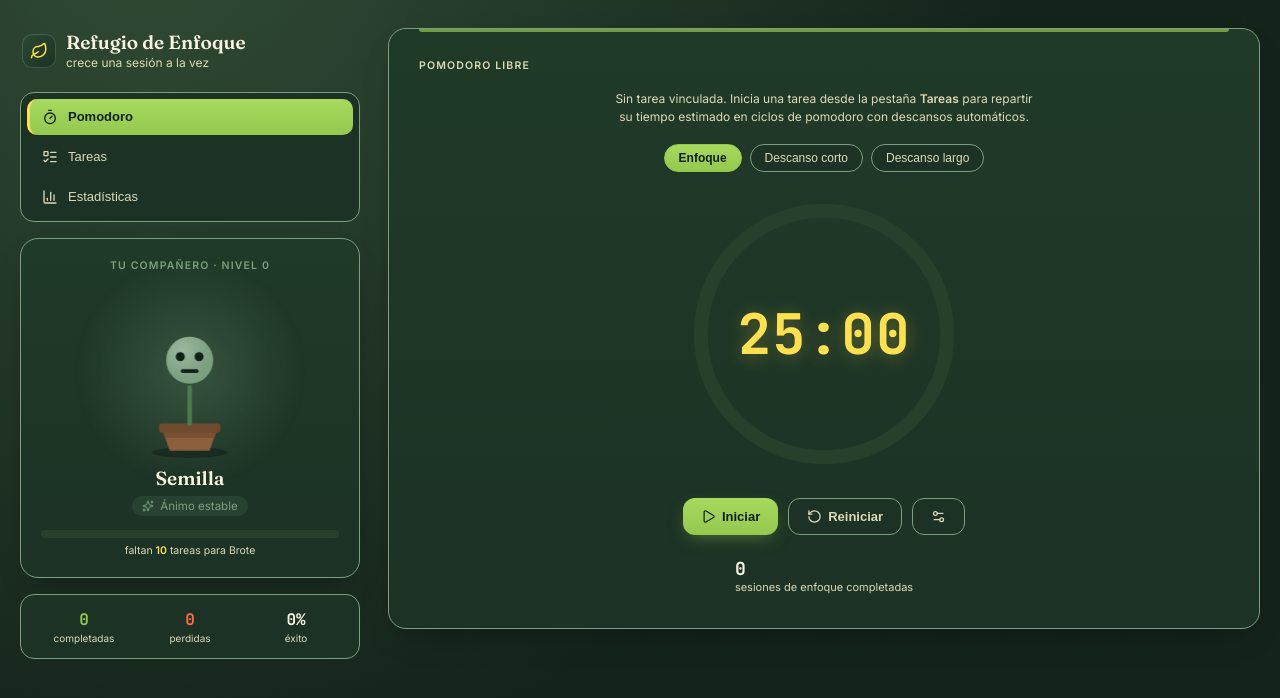
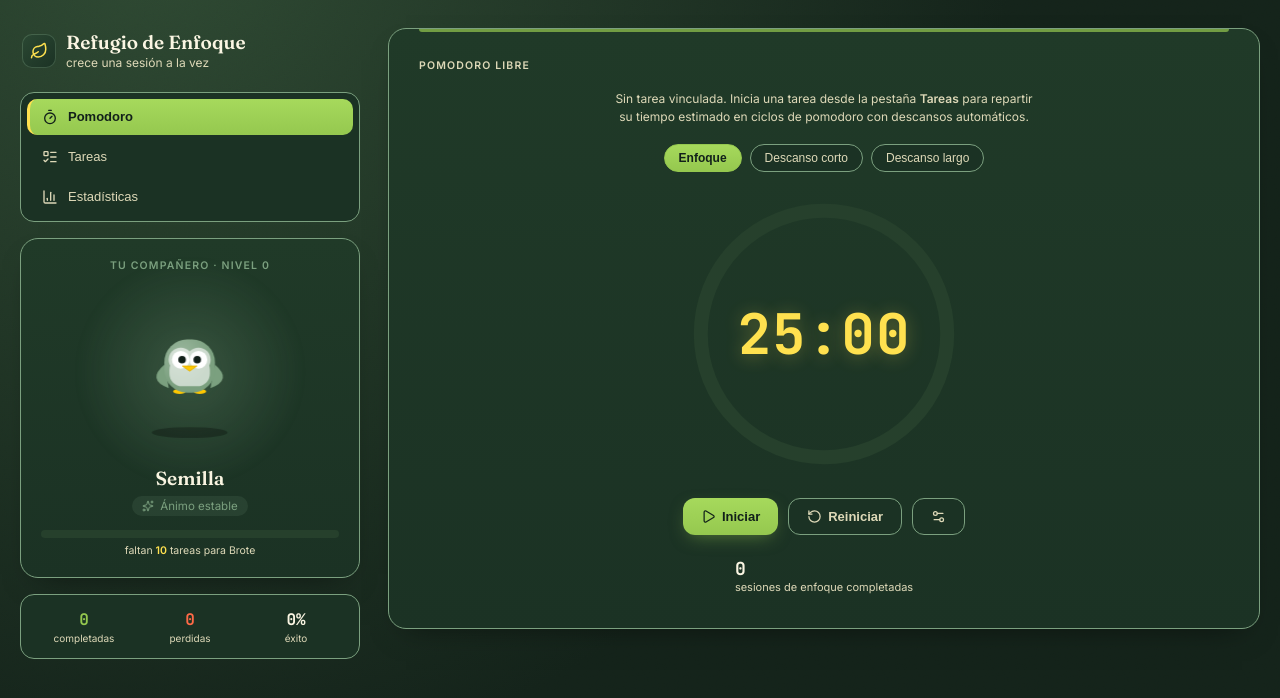
Before and after one commit to derekrojo120599/Focus-APP, a React (Vite) app: page / in a window 1280 px wide. Shown: the top 698 px of the page. Built offline with nearby package versions, Linux system fonts and the light colour scheme.

Commit message:
avatar cambios

```diff
--- a/src/App.jsx
+++ b/src/App.jsx
@@ -112,8 +112,8 @@ function Companion({ level, mood, size = 176 }) {
   const bodyColor = MOOD_COLOR[mood];
   const tilt = mood === "sad" ? -6 : mood === "happy" ? 2 : 0;
 
-  const leafPairs = Math.min(level, 6);
-  const bodyR = 26 + Math.min(level, 8) * 2;
+  // Gamification elements scale with level
+  const bodyR = 28 + Math.min(level, 8) * 1.5; // Slightly larger base for the owl body
   const flowerCount = level >= 5 ? Math.min(level - 4, 8) : 0;
   const fruitCount = level >= 10 ? Math.min(level - 9, 6) : 0;
   const auraRings = level >= 12 ? Math.min(Math.floor((level - 11) / 2) + 1, 4) : 0;
@@ -130,76 +130,98 @@ function Companion({ level, mood, size = 176 }) {
         </div>
       )}
       <svg width={size} height={size} viewBox="0 0 200 200" className="companion-svg" style={{ "--tilt": `${tilt}deg` }}>
-        <ellipse cx="100" cy="192" rx="42" ry="6" fill="#000" opacity="0.28" />
-        <path d="M 70 168 L 130 168 L 122 190 L 78 190 Z" fill="#8B5E3C" />
-        <path d="M 70 168 L 130 168 L 127 176 L 73 176 Z" fill="#71492E" opacity="0.6" />
-        <rect x="66" y="160" width="68" height="10" rx="3" fill="#6E4A2F" />
+        <ellipse cx="100" cy="170" rx="42" ry="6" fill="#000" opacity="0.28" />
 
         {Array.from({ length: auraRings }).map((_, i) => (
           <circle
-            key={`ring-${i}`} cx="100" cy="90" r={bodyR + 26 + i * 13} fill="none"
+            key={`ring-${i}`} cx="100" cy="95" r={bodyR + 26 + i * 13} fill="none"
             stroke={auraPalette[i % auraPalette.length]} strokeWidth="2" opacity="0.35"
             className="aura-ring" style={{ animationDelay: `${i * 0.4}s` }}
           />
         ))}
 
         {Array.from({ length: orbitCount }).map((_, i) => {
-          const [x, y] = polar(100, 88, bodyR + 42, (360 / orbitCount) * i - 90);
+          const [x, y] = polar(100, 95, bodyR + 42, (360 / orbitCount) * i - 90);
           return (
             <circle key={`orbit-${i}`} cx={x} cy={y} r="3.2" fill="#F4D58D" className="orbit-spark" style={{ animationDelay: `${i * 0.3}s` }} />
           );
         })}
 
         <g className="companion-plant">
-          <line x1="100" y1="160" x2="100" y2="120" stroke="#4F7A4C" strokeWidth="5" strokeLinecap="round" />
-          {Array.from({ length: leafPairs }).map((_, i) => {
-            const y = 152 - i * 14;
-            return (
-              <g key={i}>
-                <path d={`M 100 ${y} Q 78 ${y - 8} 82 ${y - 20} Q 100 ${y - 14} 100 ${y} Z`} fill="#5B8C5A" />
-                <path d={`M 100 ${y} Q 122 ${y - 8} 118 ${y - 20} Q 100 ${y - 14} 100 ${y} Z`} fill="#6FA96C" />
-              </g>
-            );
-          })}
+          {/* Owl Feet */}
+          <ellipse cx={100 - bodyR * 0.4} cy={95 + bodyR * 1.05} rx={bodyR * 0.25} ry={bodyR * 0.1} fill="#FFC800" />
+          <ellipse cx={100 + bodyR * 0.4} cy={95 + bodyR * 1.05} rx={bodyR * 0.25} ry={bodyR * 0.1} fill="#FFC800" />
 
-          {Array.from({ length: flowerCount }).map((_, i) => {
-            const [x, y] = polar(100, 82, bodyR + 14, (360 / flowerCount) * i - 90);
-            return <circle key={`flower-${i}`} cx={x} cy={y} r="6.5" fill="#FFE14F" stroke="#12201A" strokeWidth="0.5" />;
-          })}
+          {/* Owl Wings */}
+          <path d={`M ${100 - bodyR} ${95} Q ${100 - bodyR - 20} ${95 + bodyR*0.6} ${100 - bodyR + 5} ${95 + bodyR - 2} Z`} fill={bodyColor} />
+          <path d={`M ${100 + bodyR} ${95} Q ${100 + bodyR + 20} ${95 + bodyR*0.6} ${100 + bodyR - 5} ${95 + bodyR - 2} Z`} fill={bodyColor} />
 
-          {Array.from({ length: fruitCount }).map((_, i) => {
-            const angle = 60 + (60 / Math.max(fruitCount - 1, 1)) * i;
-            const [x, y] = polar(100, 92, bodyR + 6, angle);
-            return <circle key={`fruit-${i}`} cx={x} cy={y} r="4.5" fill="#D9857A" />;
-          })}
+          {/* Owl Body Base */}
+          <rect x={100 - bodyR} y={95 - bodyR} width={bodyR * 2} height={bodyR * 2.1} rx={bodyR * 0.9} fill={bodyColor} />
+          <rect x={100 - bodyR} y={95 - bodyR} width={bodyR * 2} height={bodyR * 2.1} rx={bodyR * 0.9} fill="url(#sheen)" opacity="0.25" />
 
-          {hasCrown && (
-            <g transform={`translate(100, ${64 - bodyR})`}>
-              <path d="M -14 6 L -9 -9 L 0 1 L 9 -9 L 14 6 Z" fill="#F4D58D" stroke="#E7A33E" strokeWidth="1" />
-              <circle cx="0" cy="-9" r="2.4" fill="#E7A33E" />
-              <circle cx="-9" cy="-6" r="2" fill="#E7A33E" />
-              <circle cx="9" cy="-6" r="2" fill="#E7A33E" />
-            </g>
-          )}
-
-          <circle cx="100" cy="90" r={bodyR} fill={bodyColor} className="companion-body" />
-          <circle cx="100" cy="90" r={bodyR} fill="url(#sheen)" opacity="0.25" />
           <defs>
             <radialGradient id="sheen" cx="35%" cy="30%" r="60%">
               <stop offset="0%" stopColor="#ffffff" />
               <stop offset="100%" stopColor="#ffffff" stopOpacity="0" />
             </radialGradient>
           </defs>
-          <circle cx={100 - bodyR * 0.4} cy="86" r="5" fill="#12201A" />
-          <circle cx={100 + bodyR * 0.4} cy="86" r="5" fill="#12201A" />
-          {mood === "happy" && (
-            <path d={`M ${100 - bodyR * 0.35} ${98} Q 100 ${112} ${100 + bodyR * 0.35} ${98}`} stroke="#12201A" strokeWidth="4" fill="none" strokeLinecap="round" />
+
+          {/* Belly & Face Mask */}
+          <g fill="white" opacity="0.6">
+             <rect x={100 - bodyR*0.8} y={95 - bodyR*0.3} width={bodyR*1.6} height={bodyR*1.15} rx={bodyR*0.5} />
+             <circle cx={100 - bodyR*0.35} cy={95 - bodyR*0.2} r={bodyR*0.48} />
+             <circle cx={100 + bodyR*0.35} cy={95 - bodyR*0.2} r={bodyR*0.48} />
+          </g>
+
+          {/* Eyes Base */}
+          <circle cx={100 - bodyR * 0.35} cy={95 - bodyR * 0.2} r={bodyR * 0.35} fill="white" />
+          <circle cx={100 + bodyR * 0.35} cy={95 - bodyR * 0.2} r={bodyR * 0.35} fill="white" />
+
+          {/* Pupils & Eye Expressions */}
+          {mood === "sad" ? (
+            <g>
+              <circle cx={100 - bodyR * 0.35} cy={95 - bodyR * 0.2} r={bodyR * 0.15} fill="#12201A" />
+              <circle cx={100 + bodyR * 0.35} cy={95 - bodyR * 0.2} r={bodyR * 0.15} fill="#12201A" />
+              {/* Drooping Eyelids */}
+              <path d={`M ${100 - bodyR * 0.75} ${95 - bodyR * 0.5} Q ${100 - bodyR * 0.35} ${95 - bodyR * 0.1} ${100} ${95 - bodyR * 0.5} Z`} fill={bodyColor} />
+              <path d={`M ${100} ${95 - bodyR * 0.5} Q ${100 + bodyR * 0.35} ${95 - bodyR * 0.1} ${100 + bodyR * 0.75} ${95 - bodyR * 0.5} Z`} fill={bodyColor} />
+            </g>
+          ) : mood === "happy" ? (
+            <g>
+              {/* Happy curved eyes */}
+              <path d={`M ${100 - bodyR * 0.55} ${95 - bodyR * 0.2} Q ${100 - bodyR * 0.35} ${95 - bodyR * 0.45} ${100 - bodyR * 0.15} ${95 - bodyR * 0.2}`} stroke="#12201A" strokeWidth="4" fill="none" strokeLinecap="round" />
+              <path d={`M ${100 + bodyR * 0.15} ${95 - bodyR * 0.2} Q ${100 + bodyR * 0.35} ${95 - bodyR * 0.45} ${100 + bodyR * 0.55} ${95 - bodyR * 0.2}`} stroke="#12201A" strokeWidth="4" fill="none" strokeLinecap="round" />
+            </g>
+          ) : (
+            <g>
+              <circle cx={100 - bodyR * 0.3} cy={95 - bodyR * 0.2} r={bodyR * 0.15} fill="#12201A" />
+              <circle cx={100 + bodyR * 0.3} cy={95 - bodyR * 0.2} r={bodyR * 0.15} fill="#12201A" />
+            </g>
           )}
-          {mood === "neutral" && (
-            <line x1={100 - bodyR * 0.3} y1="102" x2={100 + bodyR * 0.3} y2="102" stroke="#12201A" strokeWidth="4" strokeLinecap="round" />
-          )}
-          {mood === "sad" && (
-            <path d={`M ${100 - bodyR * 0.35} ${106} Q 100 ${94} ${100 + bodyR * 0.35} ${106}`} stroke="#12201A" strokeWidth="4" fill="none" strokeLinecap="round" />
+
+          {/* Beak */}
+          <path d={`M 92 ${95 + bodyR * 0.05} L 108 ${95 + bodyR * 0.05} L 100 ${95 + bodyR * 0.25} Z`} fill="#FFC800" stroke="#E5B200" strokeWidth="1" strokeLinejoin="round" />
+
+          {/* Floating Gamification Elements */}
+          {Array.from({ length: flowerCount }).map((_, i) => {
+            const [x, y] = polar(100, 95, bodyR + 24, (360 / flowerCount) * i - 90);
+            return <circle key={`flower-${i}`} cx={x} cy={y} r="6.5" fill="#FFE14F" stroke="#12201A" strokeWidth="0.5" />;
+          })}
+
+          {Array.from({ length: fruitCount }).map((_, i) => {
+            const angle = 60 + (60 / Math.max(fruitCount - 1, 1)) * i;
+            const [x, y] = polar(100, 95, bodyR + 32, angle);
+            return <circle key={`fruit-${i}`} cx={x} cy={y} r="4.5" fill="#D9857A" />;
+          })}
+
+          {hasCrown && (
+            <g transform={`translate(100, ${95 - bodyR - 10})`}>
+              <path d="M -14 6 L -9 -9 L 0 1 L 9 -9 L 14 6 Z" fill="#F4D58D" stroke="#E7A33E" strokeWidth="1" />
+              <circle cx="0" cy="-9" r="2.4" fill="#E7A33E" />
+              <circle cx="-9" cy="-6" r="2" fill="#E7A33E" />
+              <circle cx="9" cy="-6" r="2" fill="#E7A33E" />
+            </g>
           )}
         </g>
       </svg>
```
Also changed, not shown: opencode.json (added, +48 -0 lines).
